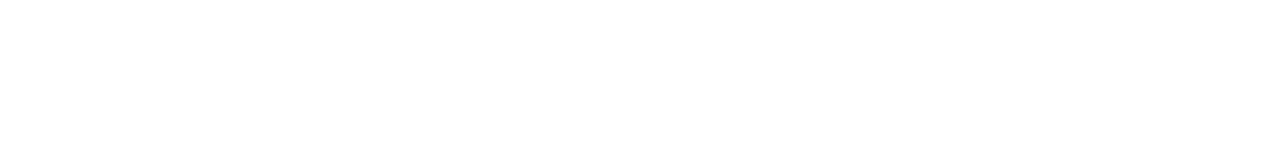
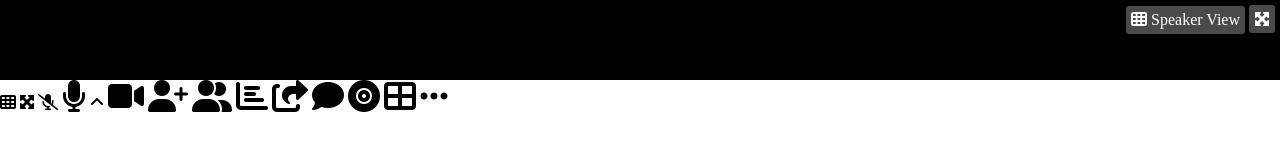
Before and after one commit to Binotz/html-css-zoom, a plain HTML site: page index.html in a window 1280 px wide. Drawn offline with Linux system fonts and the light colour scheme.

Commit message:
Header done

```diff
--- a/css/style.css
+++ b/css/style.css
@@ -3,3 +3,29 @@
     margin: 0;
     box-sizing: border-box;
 }
+
+/* Header */
+header{
+    height: 80px;
+    background-color: black;
+}
+
+.header-icons{
+    margin: 5px;
+    float: right;
+}
+
+.header-icons>*{
+    color: white;
+    padding: 5px;
+    border-radius: 3px;
+    background-color: #4a4a4a;
+}
+
+.header-icons>i{
+    padding: 6px;
+}
+
+.speaker{
+    display: inline-block;
+}
--- a/index.html
+++ b/index.html
@@ -4,13 +4,40 @@
     <meta charset="UTF-8">
     <meta http-equiv="X-UA-Compatible" content="IE=edge">
     <meta name="viewport" content="width=device-width, initial-scale=1.0">
+    <!-- CDNs -->
+    <link rel="stylesheet" href="https://cdnjs.cloudflare.com/ajax/libs/font-awesome/6.1.1/css/all.min.css" integrity="sha512-KfkfwYDsLkIlwQp6LFnl8zNdLGxu9YAA1QvwINks4PhcElQSvqcyVLLD9aMhXd13uQjoXtEKNosOWaZqXgel0g==" crossorigin="anonymous" referrerpolicy="no-referrer" />
     <!-- Local CSS -->
     <link rel="stylesheet" href="css/style.css">
     <title>Zoom</title>
 </head>
 <body>
     <!-- Header -->
+    <header>
+        <div class="header-icons">
+            <div class="speaker">
+                <i class="fas fa-th" aria-hidden="true"></i> <span>Speaker View</span>
+            </div>
+            <i class="fas fa-expand-arrows-alt" aria-hidden="true"></i>
+        </div>
+    </header>
     <!-- Main -->
     <!-- Footer -->
+
+
+    <!-- testing -->
+    <i class="fas fa-th" aria-hidden="true"></i>
+    <i class="fas fa-expand-arrows-alt" aria-hidden="true"></i>
+    <i class="fas fa-microphone-slash" aria-hidden="true"></i>
+    <i class="fas fa-microphone fa-2x" aria-hidden="true"></i>
+    <i class="fas fa-angle-up" aria-hidden="true"></i>
+    <i class="fas fa-video fa-2x" aria-hidden="true"></i>
+    <i class="fas fa-user-plus fa-2x" aria-hidden="true"></i>
+    <i class="fas fa-user-friends fa-2x" aria-hidden="true"></i>
+    <i class="fas fa-chart-bar fa-2x" aria-hidden="true"></i>
+    <i class="fas fa-share-square fa-2x green" aria-hidden="true"></i>
+    <i class="fas fa-comment fa-2x" aria-hidden="true"></i>
+    <i class="fas fa-record-vinyl fa-2x" aria-hidden="true"></i>
+    <i class="fas fa-th-large fa-2x" aria-hidden="true"></i>
+    <i class="fas fa-ellipsis-h fa-2x" aria-hidden="true"></i>
 </body>
 </html>
```
